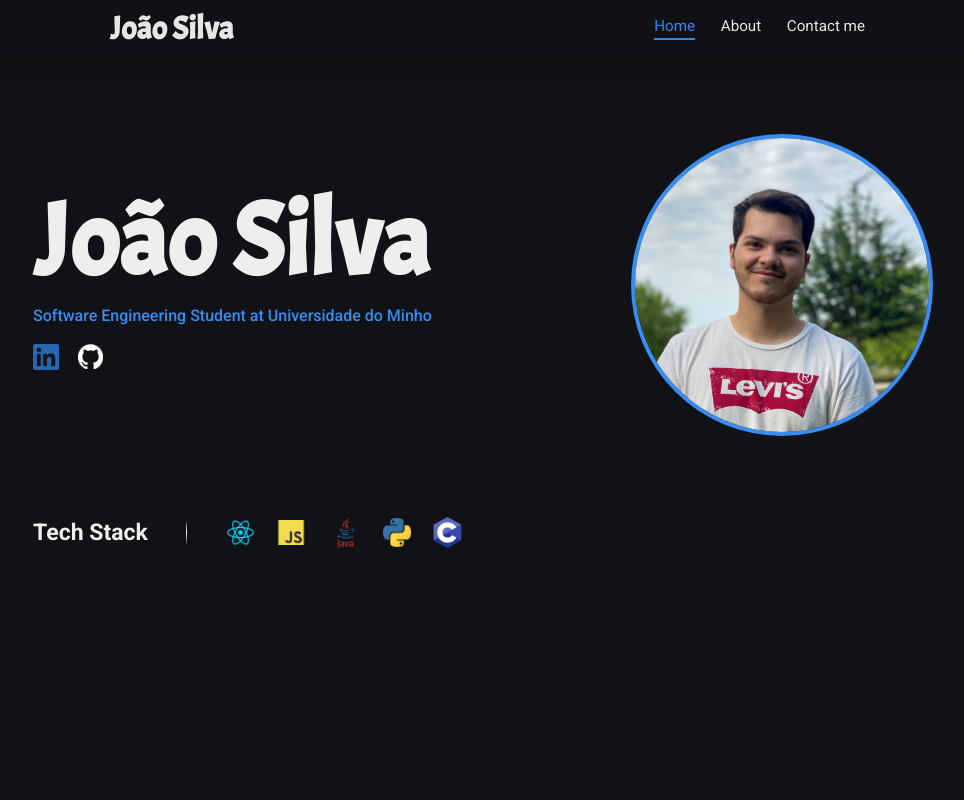
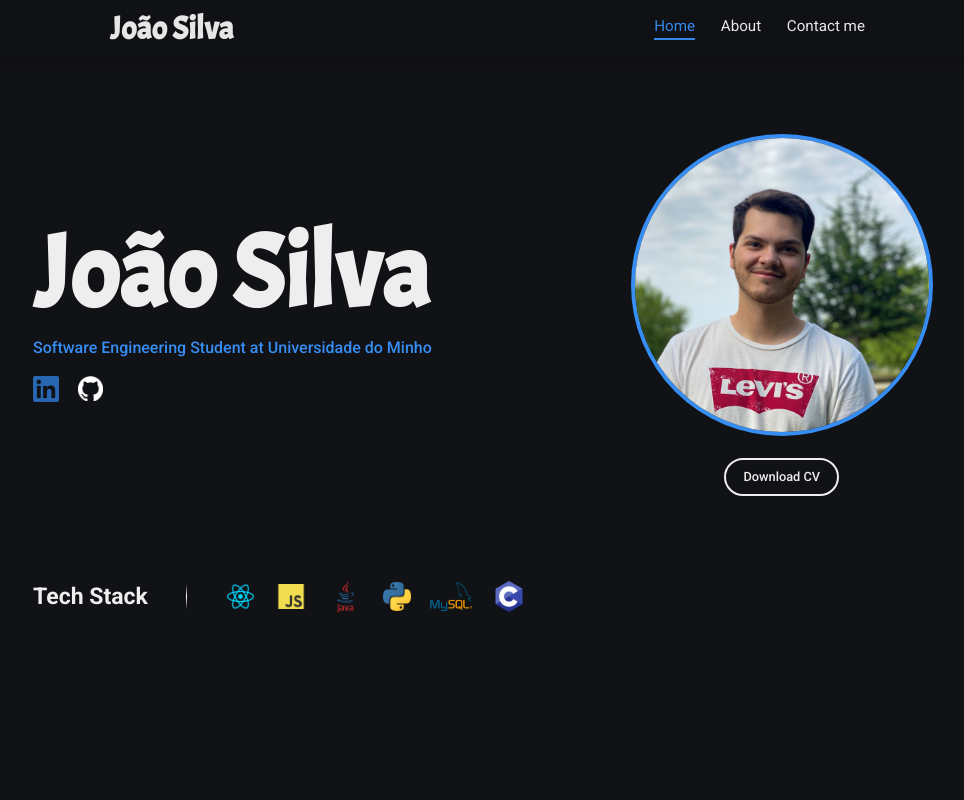
Before and after one commit to JoaoRamoss/Personal-Website, a React (Create React App) app in the folder my-website/: page / in a window 1280 px wide. Shown: the top 800 px of the page, without its empty margins (159-1123 px from the left). Built offline with nearby package versions, Linux system fonts and the light colour scheme; a web font is replaced by a local one.

Commit message:
Added a button to allow downloading my CV

```diff
--- a/my-website/src/Components/HomeComp/index.js
+++ b/my-website/src/Components/HomeComp/index.js
@@ -1,6 +1,7 @@
 import React from 'react'
 import { Wrapper, Home, UnderText, WelcomeMessage, Redirect, LiLogo
-  , Links, GhLogo, ProfilePic, Stack, StackItems, StackText, Separator, StackLogo } from './style.js'
+  , Links, GhLogo, ProfilePic, Stack, StackItems, StackText, Separator, StackLogo, DownloadButton,
+  File, Container, DownloadLogo } from './style.js'
 import lkdin from '../../images/linkedin.png'
 import ghub from '../../images/ghub.png'
 import profile from '../../images/profile.jpeg'
@@ -10,6 +11,8 @@ import react from '../../images/react.png'
 import python from '../../images/python.png'
 import mysql from '../../images/mysql.png'
 import c from './../../images/c.png'
+import resume from '../../images/Joao_Silva.pdf'
+import download from '../../images/download.png'
 
 const HomeComp = () => {
   return (
@@ -27,7 +30,10 @@ const HomeComp = () => {
         </Redirect>
       </Links>
         </p>
-        <ProfilePic src={profile} alt="Profile picture"/>
+        <Container>
+          <ProfilePic src={profile} alt="Profile picture"/>
+          <File href={resume} download="Joao-Silva"><DownloadButton>Download CV</DownloadButton></File>
+        </Container>
       </Home>
       <Stack>
         <StackText>Tech Stack</StackText>
@@ -37,9 +43,11 @@ const HomeComp = () => {
           <StackLogo className="js" src={js} alt="JavaScript logo"/>
           <StackLogo className="java" src={java} alt="Java logo"/>
           <StackLogo className="python" src={python} alt="Python logo"/>
+          <StackLogo className="mysql" src={mysql} alt="MySQL logo"/>
           <StackLogo className="c" src={c} alt="C logo"/>
         </StackItems>
       </Stack>
+
     </Wrapper>
   )
 }
--- a/my-website/src/Components/HomeComp/style.js
+++ b/my-website/src/Components/HomeComp/style.js
@@ -132,3 +132,45 @@ export const StackLogo = styled.img`
         width: auto;
     }
 `
+
+export const DownloadButton = styled.button`
+
+    background-color: transparent;
+    border: 2px solid #eee;
+    border-radius: 25px;
+    width: 9vw;
+    height: 3vw;
+    cursor: pointer;
+    color: #eee;
+    font-family: 'Roboto';
+    font-size: 1vw;
+    font-weight: 500;
+    transition: 0.5s;
+    &:hover{
+        background-color: #FFFFFF;
+        color: #111215;
+    }
+
+`
+
+export const File = styled.a`
+    text-decoration: none;
+    font-family: 'Roboto';
+    font-size: 1vw;
+    color: #eee;
+
+`
+
+export const Container = styled.div`
+    display: flex;
+    flex-direction: column;
+    align-items: center;
+    justify-content: center;
+    gap: 2vw;
+`
+
+export const DownloadLogo = styled.img`
+    height: 1vw;
+    width: auto;
+    margin-left: 0.5vw;
+`
```
Also changed, not shown: my-website/src/images/download.png (added), 1 other file (tests, documents, lock files or other folders).
